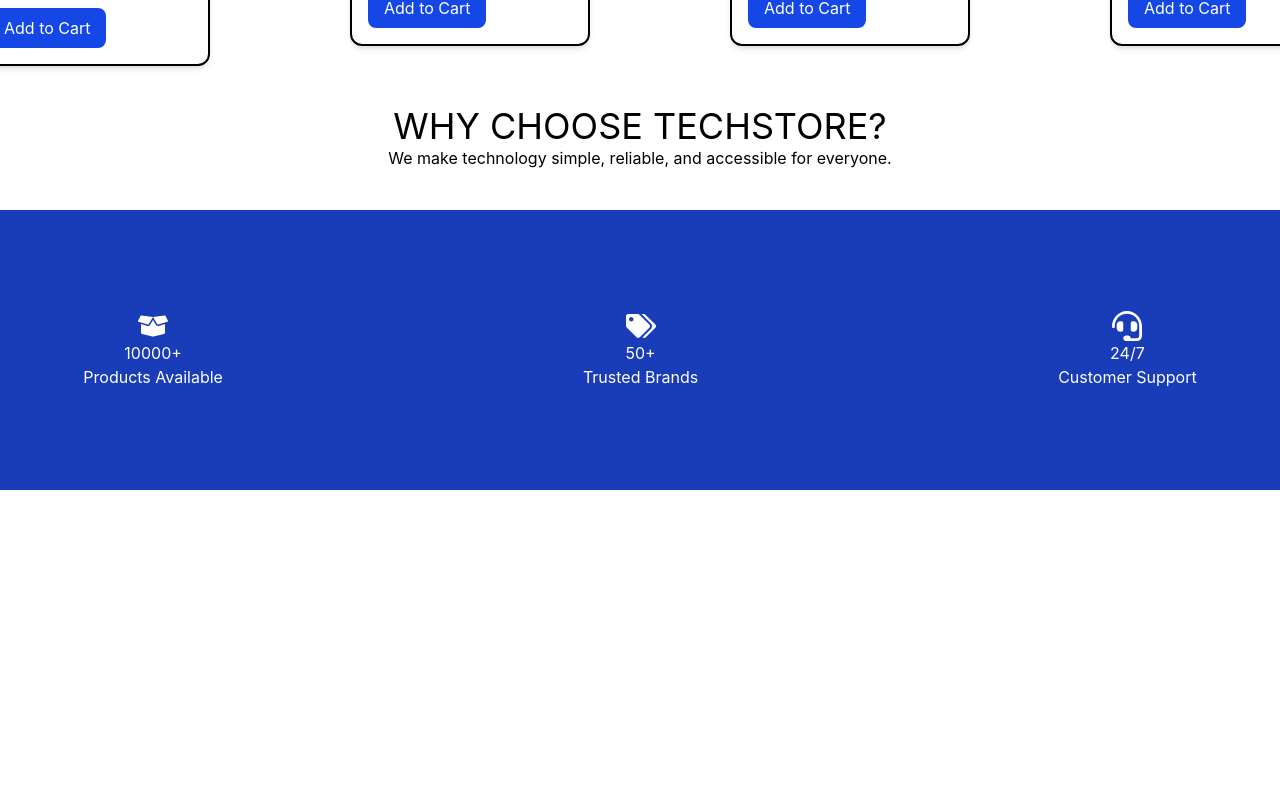
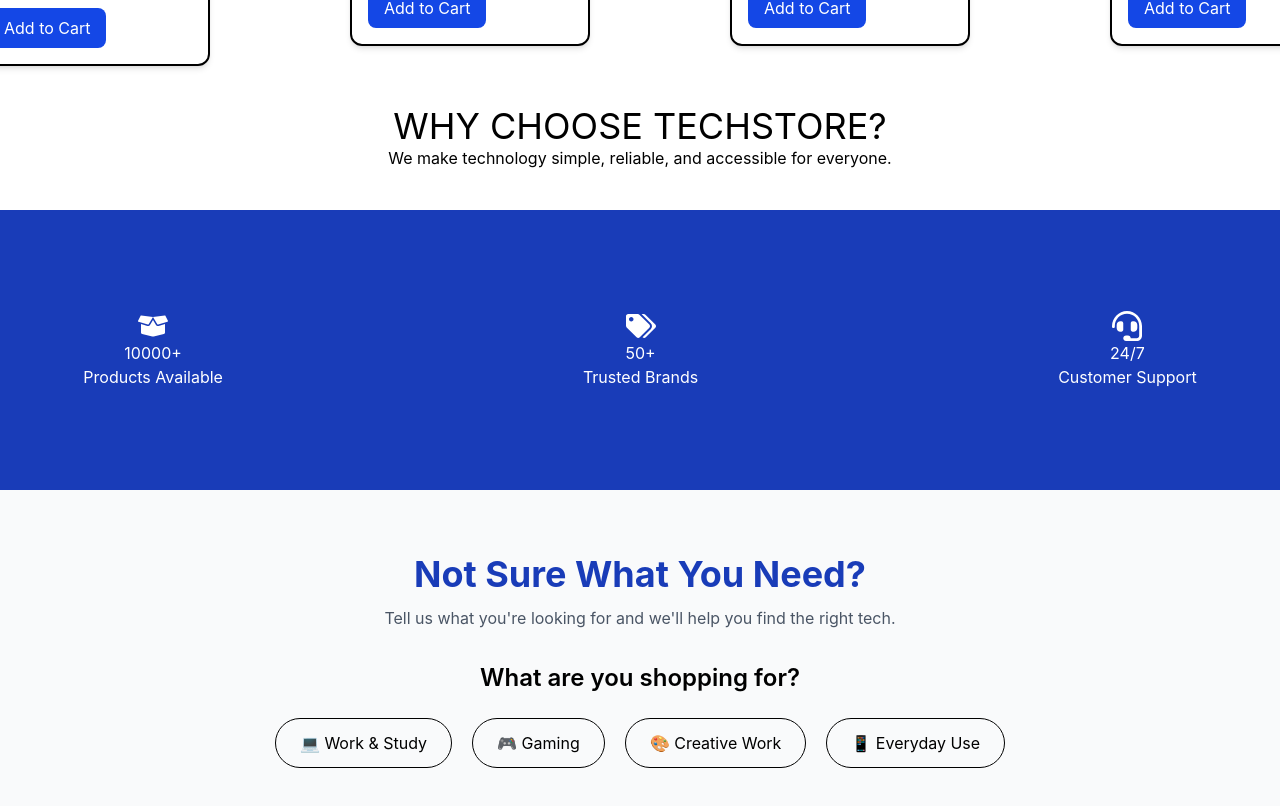
Before and after one commit to qamarshehzadi786786-prog/TechStore, a React (Vite) app: page / in a window 1280 px wide. Shown: the part 1318-2124 px from the top of the page. Before the commit the page ends 1808 px from the top, so only its background shows below. Built offline with nearby package versions, Linux system fonts and the light colour scheme.

Commit message:
Add Smart Tech Finder section

```diff
--- /dev/null
+++ b/src/components/TechFinder.jsx
@@ -0,0 +1,57 @@
+import { useState } from "react";
+
+function TechFinder() {
+  const [selected, setSelected] = useState("");
+  return (
+    <div>
+      <section className="py-16 bg-gray-50 text-center">
+        <div>
+          <h1 className="text-4xl font-bold text-blue-800">
+            Not Sure What You Need?
+          </h1>
+
+          <p className="text-gray-600 mt-3">
+            Tell us what you're looking for and we'll help you find the right
+            tech.
+          </p>
+
+          <h2 className="text-2xl font-semibold mt-8">
+            What are you shopping for?
+          </h2>
+          <div className="flex justify-center gap-5 flex-wrap mt-6">
+        <button
+  className="px-6 py-3 rounded-full border hover:bg-blue-800 hover:text-white cursor-pointer"
+  onClick={() => setSelected("Work & Study")}
+>
+  💻 Work & Study
+</button>
+
+
+            <button
+  className="px-6 py-3 rounded-full border hover:bg-blue-800 hover:text-white cursor-pointer"
+  onClick={() => setSelected("Gaming")}
+>
+  🎮 Gaming
+</button>
+
+<button
+  className="px-6 py-3 rounded-full border hover:bg-blue-800 hover:text-white cursor-pointer"
+  onClick={() => setSelected("Creative Work")}
+>
+  🎨 Creative Work
+</button>
+
+<button
+  className="px-6 py-3 rounded-full border hover:bg-blue-800 hover:text-white cursor-pointer"
+  onClick={() => setSelected("Everyday Use")}
+>
+  📱 Everyday Use
+</button>
+          </div>
+        </div>
+      </section>
+    </div>
+  );
+}
+
+export default TechFinder;
--- a/src/pages/Home.jsx
+++ b/src/pages/Home.jsx
@@ -6,6 +6,7 @@
 import watch from "../assets/watch.jfif"
 import { FaBoxOpen, FaTags, FaHeadset } from "react-icons/fa";
 import { useEffect, useState } from 'react';
+import TechFinder from "../components/TechFinder.jsx";
 // import { useState } from 'react';
 
 const Products=[ {
@@ -120,6 +121,7 @@
 </div>
 </div>
 
+<TechFinder />
 
 
 
```
